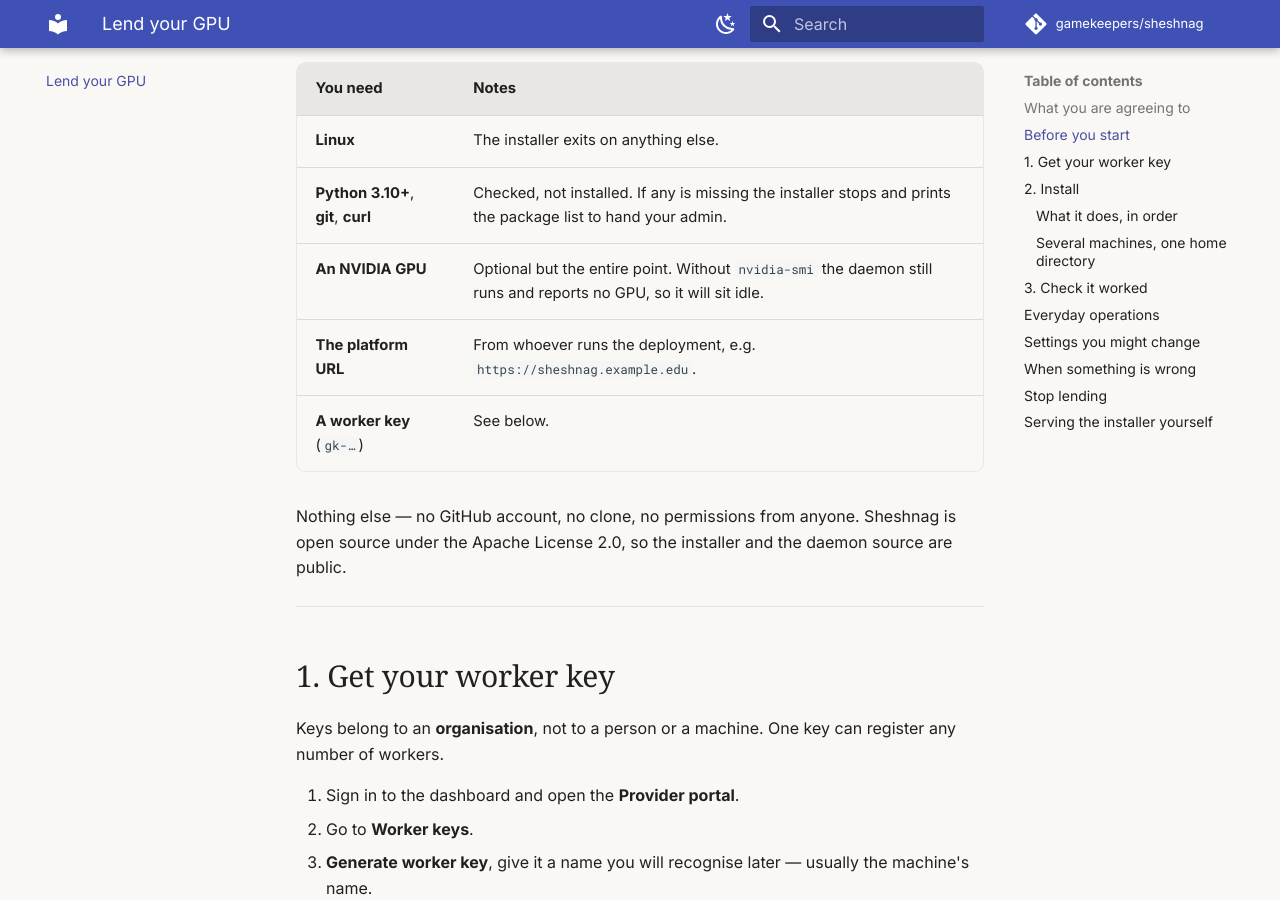
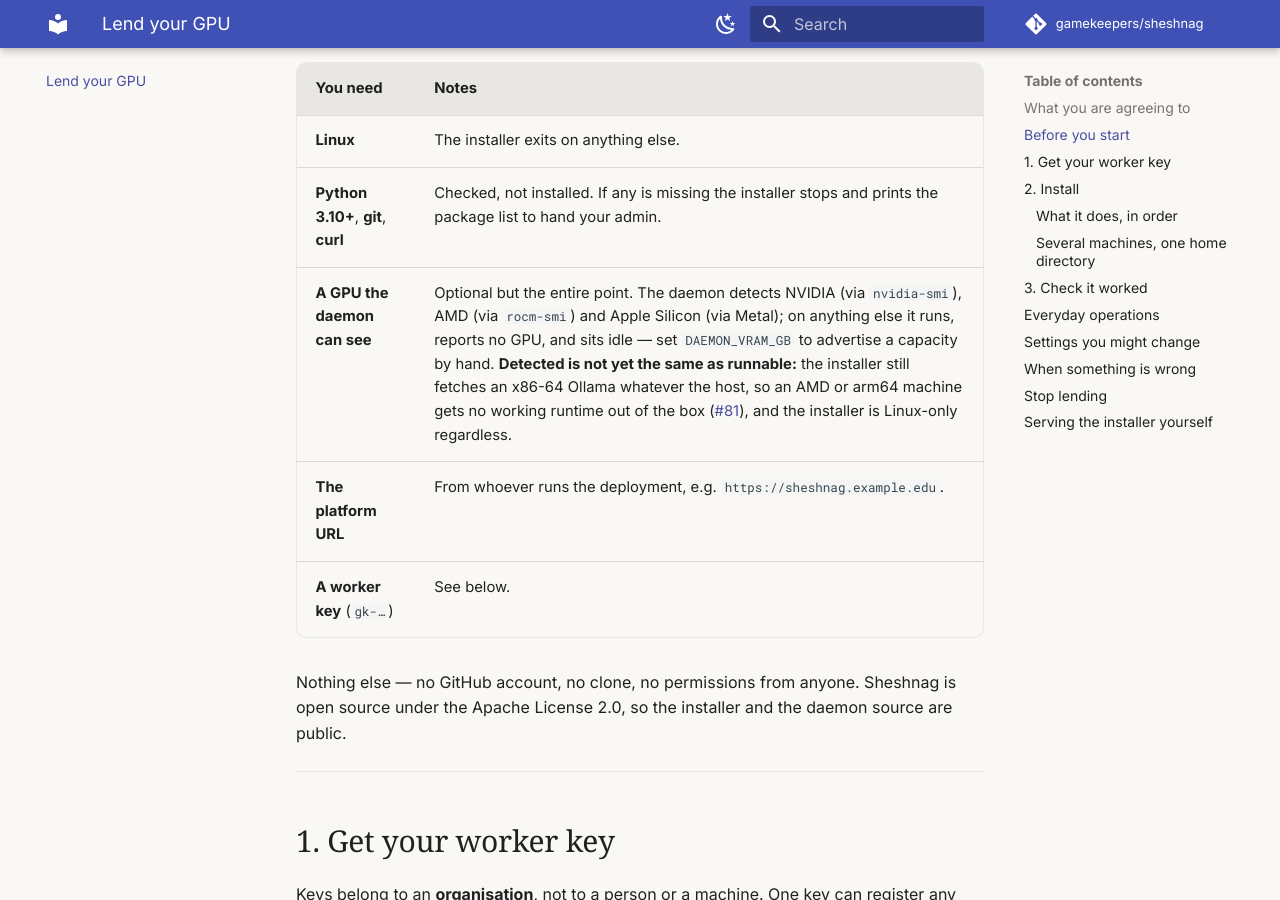
Before and after one commit to gamekeepers/sheshnag, an MkDocs documentation site: the page built from docs/provider.md, in a window 1280 px wide and 900 px high, scrolled down 1194 px. Built offline with MkDocs 1.6.1 and Material for MkDocs 9.7.7, drawn with Linux system fonts in a browser that asks for light colours; comment, search, counter and statistics services are not loaded.

Commit message:
docs: audience order, vendor-accurate prerequisite, one contribute link (#90)
Closes #75.

```diff
--- a/docs/provider.md
+++ b/docs/provider.md
@@ -46,7 +46,7 @@
 |---|---|
 | **Linux** | The installer exits on anything else. |
 | **Python 3.10+**, **git**, **curl** | Checked, not installed. If any is missing the installer stops and prints the package list to hand your admin. |
-| **An NVIDIA GPU** | Optional but the entire point. Without `nvidia-smi` the daemon still runs and reports no GPU, so it will sit idle. |
+| **A GPU the daemon can see** | Optional but the entire point. The daemon detects NVIDIA (via `nvidia-smi`), AMD (via `rocm-smi`) and Apple Silicon (via Metal); on anything else it runs, reports no GPU, and sits idle — set `DAEMON_VRAM_GB` to advertise a capacity by hand. **Detected is not yet the same as runnable:** the installer still fetches an x86-64 Ollama whatever the host, so an AMD or arm64 machine gets no working runtime out of the box ([#81](https://github.com/gamekeepers/sheshnag/issues/81)), and the installer is Linux-only regardless. |
 | **The platform URL** | From whoever runs the deployment, e.g. `https://sheshnag.example.edu`. |
 | **A worker key** (`gk-…`) | See below. |
 
```
Also changed, not shown: docs/index.md (+14 -15 lines).
